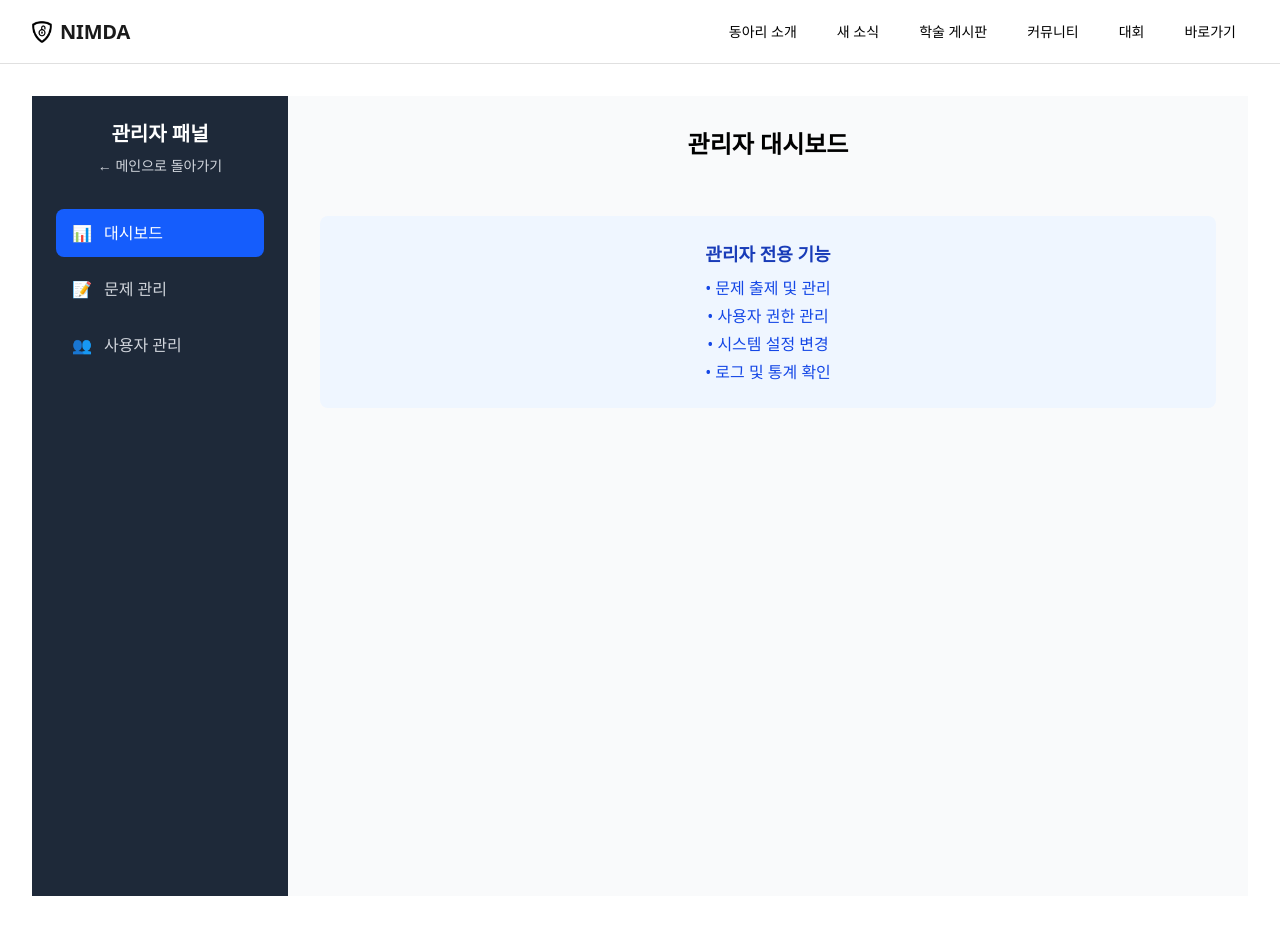
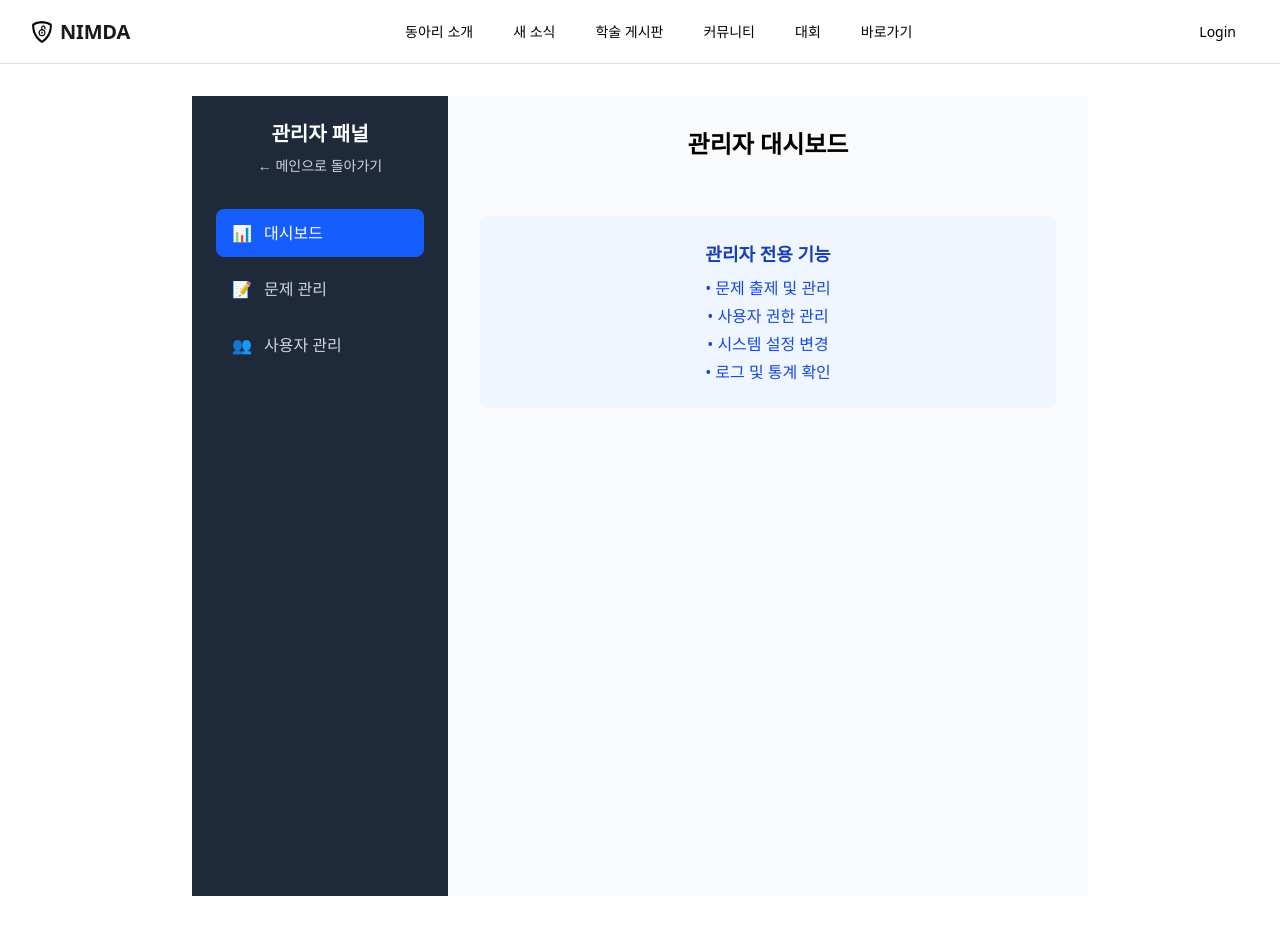
Before and after one commit to novvvv/NimdaPage, a React (Vite) app in the folder NimdaConFrontEnd/: page /admin in a window 1280 px wide. Built offline with nearby package versions, Linux system fonts and the light colour scheme; a web font is replaced by a local one.

Commit message:
fix: navbar 구조 변경

```diff
--- a/NimdaConFrontEnd/src/components/Layout/Header/NavBar.tsx
+++ b/NimdaConFrontEnd/src/components/Layout/Header/NavBar.tsx
@@ -1,5 +1,7 @@
-import React, { useState } from "react";
+import React, { useState, useEffect } from "react";
 import Logo from "@/components/icons/Logo";
+import { getCurrentUsername, isAdmin } from "@/utils/jwt";
+import { isLoggedIn, logoutAPI } from "@/api/auth";
 
 interface MenuItem {
   name: string;
@@ -15,6 +17,28 @@ import MobileMenuButton from "@/components/Button/MobileMenuBtn";
 const Navbar: React.FC<NavbarProps> = ({ menuItems }) => {
   // 모바일 메뉴의 열림/닫힘 상태를 관리하는 state
   const [isOpen, setIsOpen] = useState(false);
+  const [username, setUsername] = useState<string | null>(null);
+  const [adminStatus, setAdminStatus] = useState(false);
+  const [isLoggedInState, setIsLoggedInState] = useState(false);
+
+  useEffect(() => {
+    const currentUser = getCurrentUsername();
+    const adminCheck = isAdmin();
+    const loggedIn = isLoggedIn();
+    setUsername(currentUser);
+    setAdminStatus(adminCheck);
+    setIsLoggedInState(loggedIn);
+  }, []);
+
+  // 로그아웃 핸들러
+  const handleLogout = () => {
+    logoutAPI();
+    setUsername(null);
+    setAdminStatus(false);
+    setIsLoggedInState(false);
+    // 로그인 페이지로 리다이렉트
+    window.location.href = '/login';
+  };
 
   return (
     <nav className="fixed top-0 left-0 right-0 z-50 h-16 border-b border-[#E0E0E0] bg-white">
@@ -24,10 +48,10 @@ const Navbar: React.FC<NavbarProps> = ({ menuItems }) => {
             <Logo />
           </div>
 
-          {/* 데스크탑 메뉴 */}
-          <div className="hidden md:block">
-            <div className="ml-10 flex items-baseline space-x-4">
-              {menuItems.map((item) => (
+          {/* 데스크탑 메뉴 - Login 제외하고 가운데 정렬 */}
+          <div className="hidden md:block flex-1">
+            <div className="flex justify-center items-baseline space-x-4">
+              {menuItems.filter(item => item.name !== "Login").map((item) => (
                 <a
                   key={item.name}
                   href={item.href}
@@ -37,6 +61,51 @@ const Navbar: React.FC<NavbarProps> = ({ menuItems }) => {
                 </a>
               ))}
             </div>
+          </div>
+
+          {/* 오른쪽 영역 - 사용자 정보, 관리자 대시보드, 로그인 */}
+          <div className="hidden md:flex items-center space-x-4">
+            {/* 로그인한 경우 사용자명 표시 */}
+            {username && (
+              <div className="text-sm text-gray-600">
+                <span className="font-semibold">{username}</span>
+              </div>
+            )}
+
+            {/* 관리자 대시보드 버튼 */}
+            {adminStatus && (
+              <a
+                href="/admin"
+                className="p-2 rounded-md hover:bg-gray-100 transition-colors duration-200"
+                title="관리자 대시보드"
+              >
+                <img
+                  src="/nav_setting.png"
+                  alt="관리자 설정"
+                  className="w-5 h-5"
+                />
+              </a>
+            )}
+
+            {/* 로그인/로그아웃 버튼 조건부 렌더링 */}
+            {isLoggedInState ? (
+              <button
+                onClick={handleLogout}
+                className="text-black hover:font-semibold hover:text-blue px-3 py-2 rounded-md text-sm font-medium"
+              >
+                Logout
+              </button>
+            ) : (
+              menuItems.filter(item => item.name === "Login").map((item) => (
+                <a
+                  key={item.name}
+                  href={item.href}
+                  className="text-black hover:font-semibold hover:text-blue px-3 py-2 rounded-md text-sm font-medium"
+                >
+                  {item.name}
+                </a>
+              ))
+            )}
           </div>
 
           {/* 모바일 햄버거 버튼 */}
@@ -53,7 +122,15 @@ const Navbar: React.FC<NavbarProps> = ({ menuItems }) => {
       {isOpen && (
         <div className="md:hidden" id="mobile-menu">
           <div className="bg-black px-2 pt-2 pb-3 space-y-1 sm:px-3">
-            {menuItems.map((item) => (
+            {/* 로그인한 경우 사용자명 표시 */}
+            {isLoggedInState && username && (
+              <div className="text-gray-300 px-3 py-2 text-sm">
+                <span className="font-semibold">{username}</span>
+              </div>
+            )}
+
+            {/* 메뉴 아이템들 (Login 제외) */}
+            {menuItems.filter(item => item.name !== "Login").map((item) => (
               <a
                 key={item.name}
                 href={item.href}
@@ -62,6 +139,26 @@ const Navbar: React.FC<NavbarProps> = ({ menuItems }) => {
                 {item.name}
               </a>
             ))}
+
+            {/* 로그인/로그아웃 버튼 */}
+            {isLoggedInState ? (
+              <button
+                onClick={handleLogout}
+                className="text-gray-300 hover:bg-gray-700 hover:text-white block px-3 py-2 rounded-md text-base font-medium w-full text-left"
+              >
+                Logout
+              </button>
+            ) : (
+              menuItems.filter(item => item.name === "Login").map((item) => (
+                <a
+                  key={item.name}
+                  href={item.href}
+                  className="text-gray-300 hover:bg-gray-700 hover:text-white block px-3 py-2 rounded-md text-base font-medium"
+                >
+                  {item.name}
+                </a>
+              ))
+            )}
           </div>
         </div>
       )}
--- a/NimdaConFrontEnd/src/components/Layout/index.tsx
+++ b/NimdaConFrontEnd/src/components/Layout/index.tsx
@@ -12,11 +12,12 @@ const Layout: React.FC<LayoutProps> = ({ children }) => {
     { name: "커뮤니티", href: "/" },
     { name: "대회", href: "/" },
     { name: "바로가기", href: "/" },
+    { name: "Login", href: "/login" },
   ];
   return (
     <div className="w-full">
       <NavBar menuItems={menuItems} />
-      <main className="w=3/4 mx-auto pt-24 px-8 pb-8">{children}</main>
+      <main className="w-3/4 mx-auto pt-24 px-8 pb-8">{children}</main>
     </div>
   );
 };
--- /dev/null
+++ b/NimdaConFrontEnd/src/utils/jwt.ts
@@ -0,0 +1,27 @@
+// JWT 토큰에서 사용자명 가져오기
+export const getCurrentUsername = (): string | null => {
+  const token = localStorage.getItem('authToken'); // 1. 로컬 스토리지에서 저장된 JWT 토큰 가져오기
+  if (!token) return null; // 2. 토큰이 없다면 Null
+  const payload = JSON.parse(atob(token.split('.')[1]));
+  return payload.username; // 사용자명 추출
+};
+
+// const payload = JSON.parse(atob(token.split('.')[1]));
+// JSON.parse() - JSON 문자열을 객체로 변환
+// atob() : BASE64 디코딩 (JWT 토큰은 BASE64 인코딩을 사용하기 때문)
+
+// JWT 구조 Header, Payload, Signature
+// const token = "eyJhbGciOiJIUzI1NiJ9.eyJ1c2VybmFtZSI6ImFkbWluIn0.signature";
+// const parts = token.split('.'); // [header, payload, signature]
+// const payload = parts[1]; // "eyJ1c2VybmFtZSI6ImFkbWluIn0"
+// const decoded = atob(payload); // '{"username":"admin"}'
+// const data = JSON.parse(decoded); // {username: "admin"}
+
+// 문자열로 변환한 이유 : Http Header는 문자열만 전송 가능하기 때문.
+// localStorage 또한 문자열만 저장 가능
+
+// 관리자 권한 체크 (username이 'admin'인지 확인)
+export const isAdmin = (): boolean => {
+  const username = getCurrentUsername();
+  return username === 'admin';
+};
```
Also changed, not shown: NimdaConFrontEnd/public/nav_setting.png (added).
